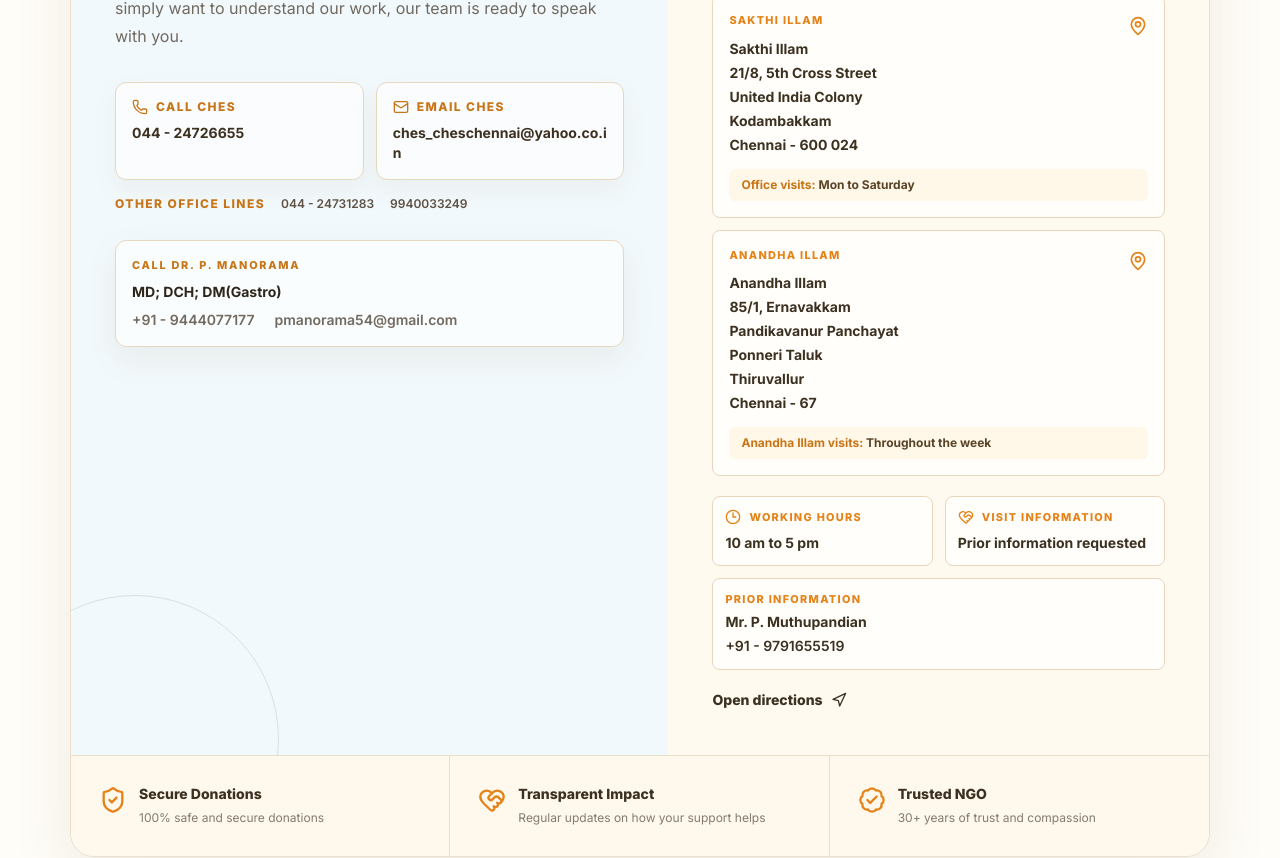
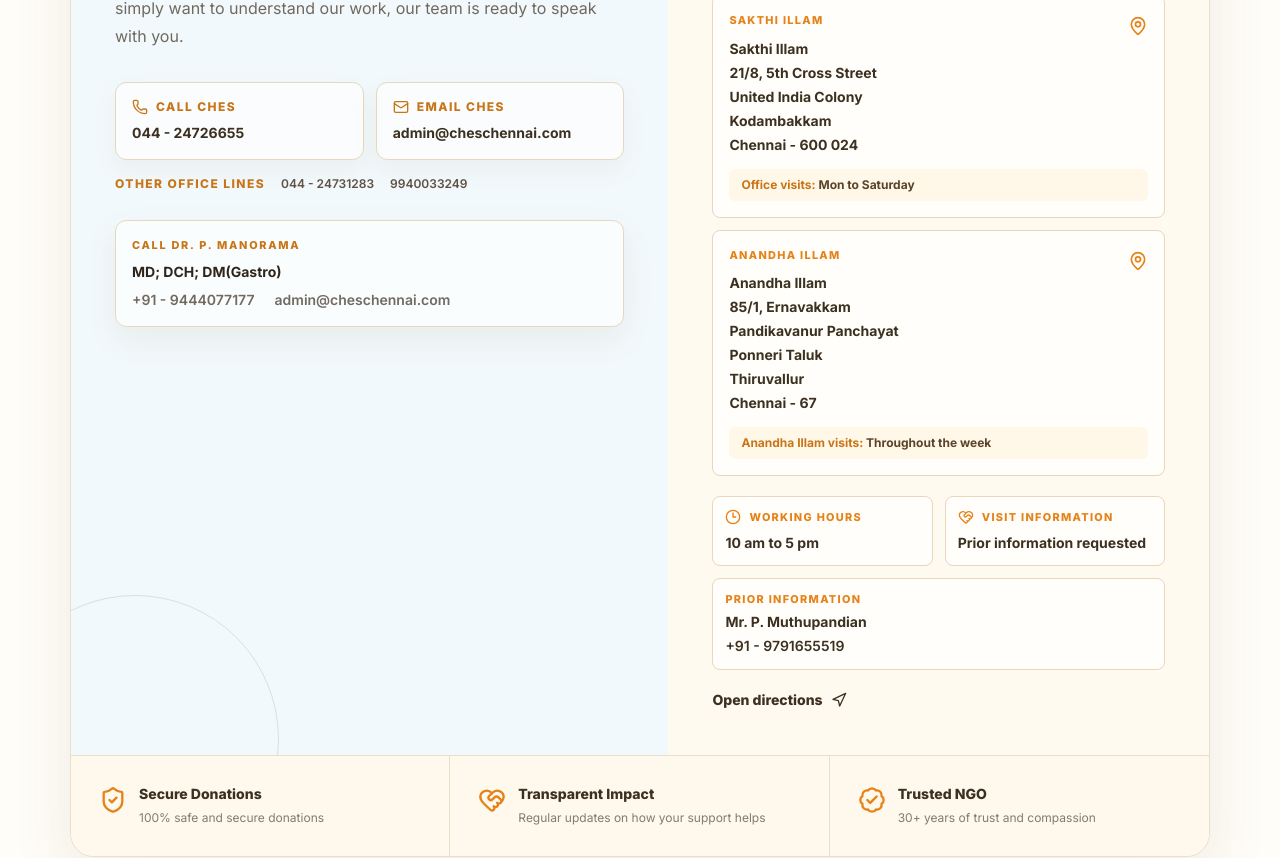
Before and after one commit to spritualrahul/CHESSCHENNAI-NGO, a Next.js app: page /contact in a window 1280 px wide. Shown: the part 900-1758 px from the top of the page. Built offline with nearby package versions, Linux system fonts and the light colour scheme.

Commit message:
photoes added

```diff
--- a/src/components/sections/contact-page.tsx
+++ b/src/components/sections/contact-page.tsx
@@ -80,7 +80,7 @@ export function ContactPageContent() {
 
                 <div className="mt-8 grid gap-3 sm:grid-cols-2">
                   <ContactAction icon={Phone} label="Call CHES" href="tel:04424726655" value="044 - 24726655" onActivate={() => setActiveContact("phone")} active={activeContact === "phone"} />
-                  <ContactAction icon={Mail} label="Email CHES" href="mailto:ches_cheschennai@yahoo.co.in" value="ches_cheschennai@yahoo.co.in" onActivate={() => setActiveContact("email")} active={activeContact === "email"} />
+                  <ContactAction icon={Mail} label="Email CHES" href="mailto:admin@cheschennai.com" value="admin@cheschennai.com" onActivate={() => setActiveContact("email")} active={activeContact === "email"} />
                 </div>
                 <div className="mt-4 flex flex-wrap items-center gap-x-4 gap-y-1 text-xs text-[#5f5245]">
                   <span className="font-extrabold uppercase tracking-[0.12em] text-[#c87517]">Other office lines</span>
@@ -93,7 +93,7 @@ export function ContactPageContent() {
                   <p className="mt-2 text-sm font-bold text-[#2f261b]">MD; DCH; DM(Gastro)</p>
                   <div className="mt-2 flex flex-wrap gap-x-5 gap-y-1 text-sm text-[#4b4033]/78">
                     <a href="tel:+919444077177" className="font-semibold transition hover:text-[#c87517]">+91 - 9444077177</a>
-                    <a href="mailto:pmanorama54@gmail.com" className="font-semibold transition hover:text-[#c87517]">pmanorama54@gmail.com</a>
+                    <a href="mailto:admin@cheschennai.com" className="font-semibold transition hover:text-[#c87517]">admin@cheschennai.com</a>
                   </div>
                 </div>
               </div>
--- a/src/components/sections/donation-form.tsx
+++ b/src/components/sections/donation-form.tsx
@@ -132,7 +132,7 @@ export async function DonationForm() {
               <BankDetailsCard title="CHES Banking Details" subtitle="for International / Overseas Fund Transfer" rows={internationalBankRows} tone="gold" />
             </div>
           </div>
-          <p className="mt-4 flex items-start gap-2 rounded-lg bg-[#edf5ef] px-4 py-3 text-xs leading-5 text-[#1c453f]"><Mail className="mt-0.5 size-4 shrink-0 text-[#d68d10]" /><span>Kindly share the payment receipt with <a className="font-extrabold underline underline-offset-2" href="mailto:ches_cheschennai@yahoo.co.in">ches_cheschennai@yahoo.co.in</a> or <a className="font-extrabold underline underline-offset-2" href="mailto:pmanorama54@gmail.com">pmanorama54@gmail.com</a> for acknowledgement.</span></p>
+          <p className="mt-4 flex items-start gap-2 rounded-lg bg-[#edf5ef] px-4 py-3 text-xs leading-5 text-[#1c453f]"><Mail className="mt-0.5 size-4 shrink-0 text-[#d68d10]" /><span>Kindly share the payment receipt with <a className="font-extrabold underline underline-offset-2" href="mailto:admin@cheschennai.com">admin@cheschennai.com</a> for acknowledgement.</span></p>
         </div>
       </section>
 
--- a/src/data/site.ts
+++ b/src/data/site.ts
@@ -8,7 +8,7 @@ export const site = {
   fullName: "Community Health Education Society",
   tagline: "Health, education and hope for vulnerable children.",
   url: "https://cheschennai.org",
-  email: "ches_cheschennai@yahoo.co.in / pmanorama54@gmail.com",
+  email: "admin@cheschennai.com",
   phone: "044 - 24726655 / 044 - 24731283 / 9940033249",
   address: "Sakthi Illam, 21/8, 5th Cross Street, United India Colony, Kodambakkam, Chennai - 600 024",
   addressLines: [
```
